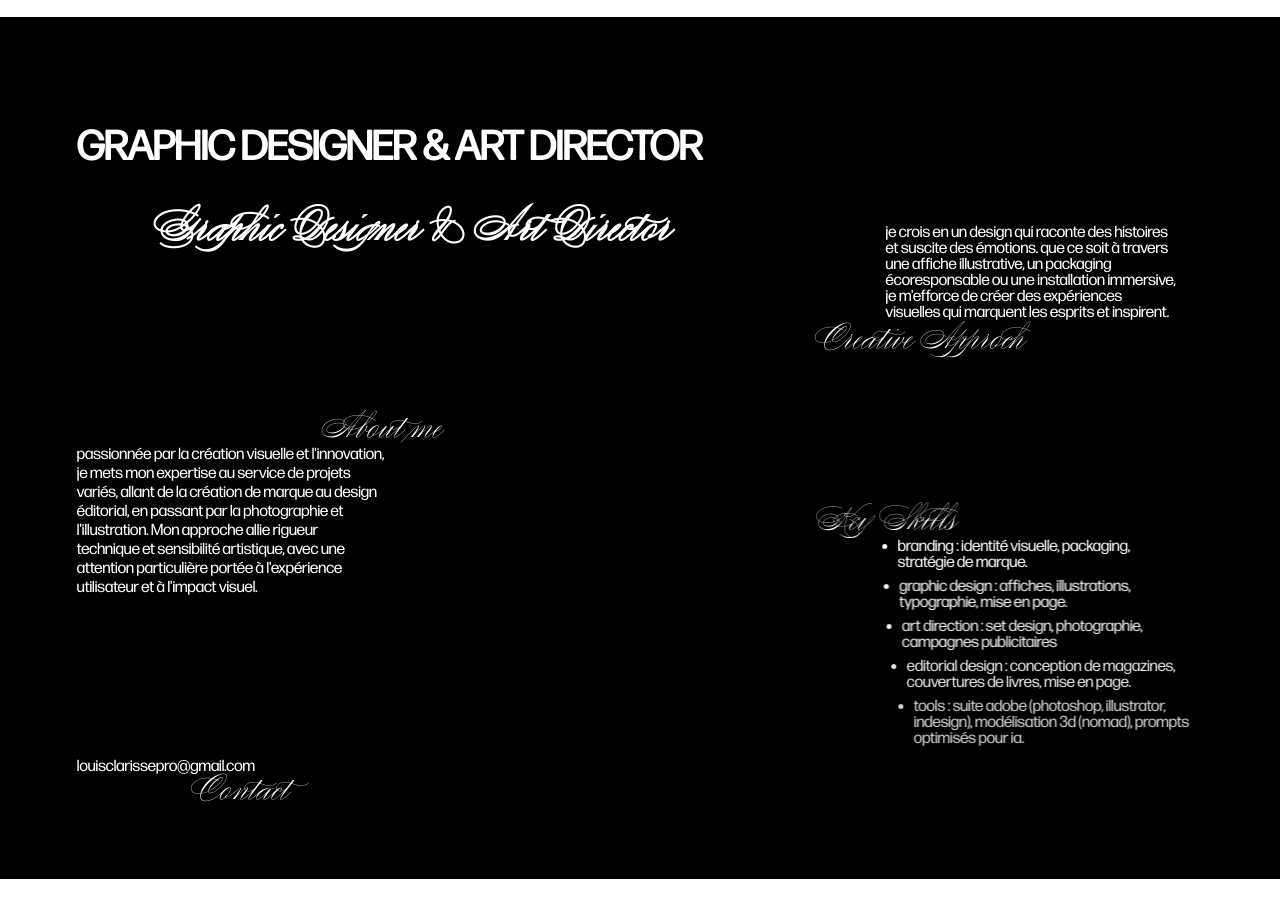
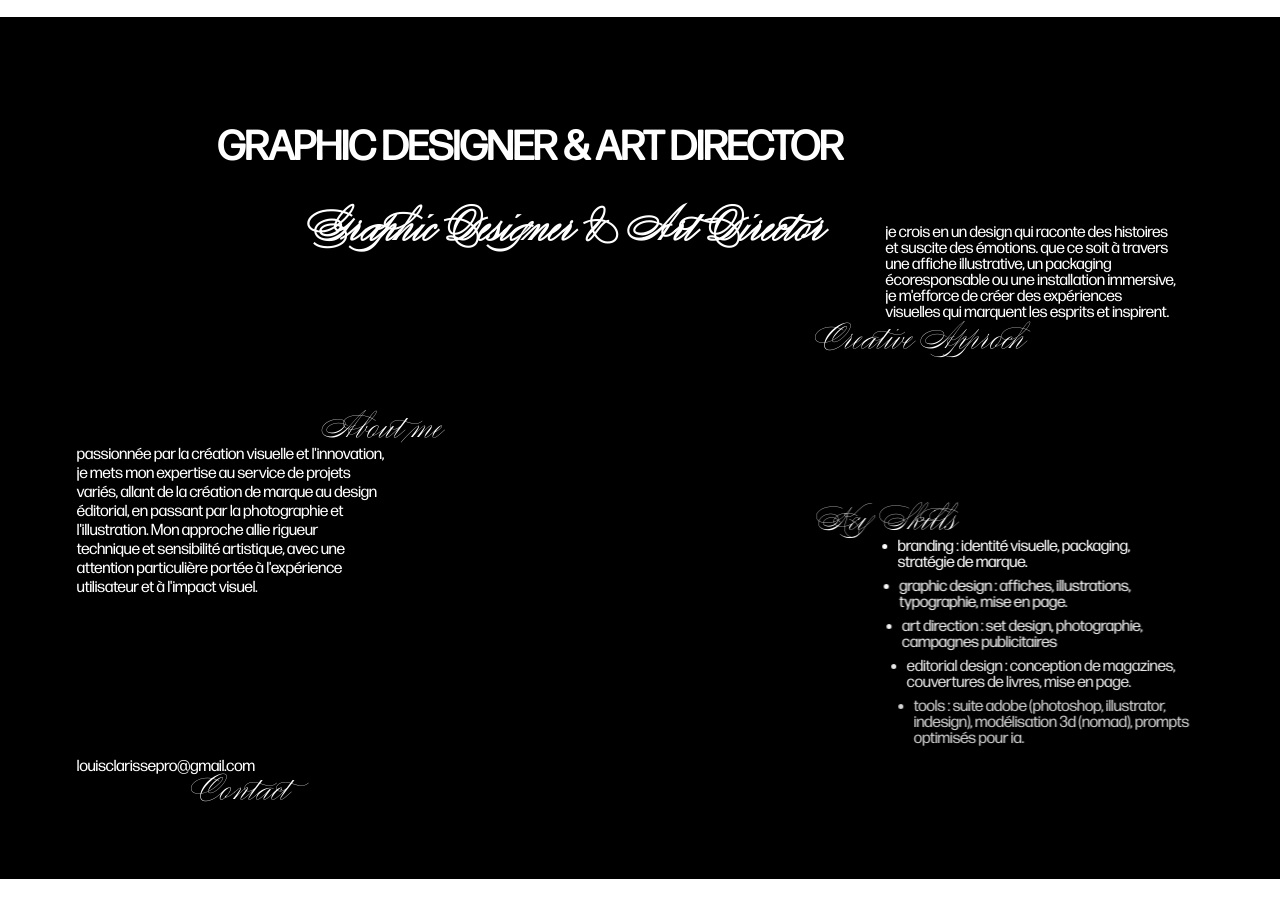
Before and after one commit to AdryanPro/claxStudio, a React (Vite) app: page / in a window 1280 px wide. Shown: the part 920-1837 px from the top of the page. Built offline with nearby package versions, Linux system fonts and the light colour scheme; the HTML template or start-up script is replaced by a standard one; a web font is replaced by a local one.

Commit message:
titre decale

```diff
--- a/src/CSS/HomePage.css
+++ b/src/CSS/HomePage.css
@@ -193,6 +193,7 @@ body{
 }
 .graphicWrapper h1{
     font-size: 41px;
+    margin-left: 11vw;
 }
 .graphicWrapper h2{
     font-family: Compendium;
@@ -204,7 +205,7 @@ body{
     margin-top: 0;
 }
 .decale{
-    margin-left: 6vw !important;
+    margin-left: 18vw !important;
 }
 
 .aProposDeMoi{
```
